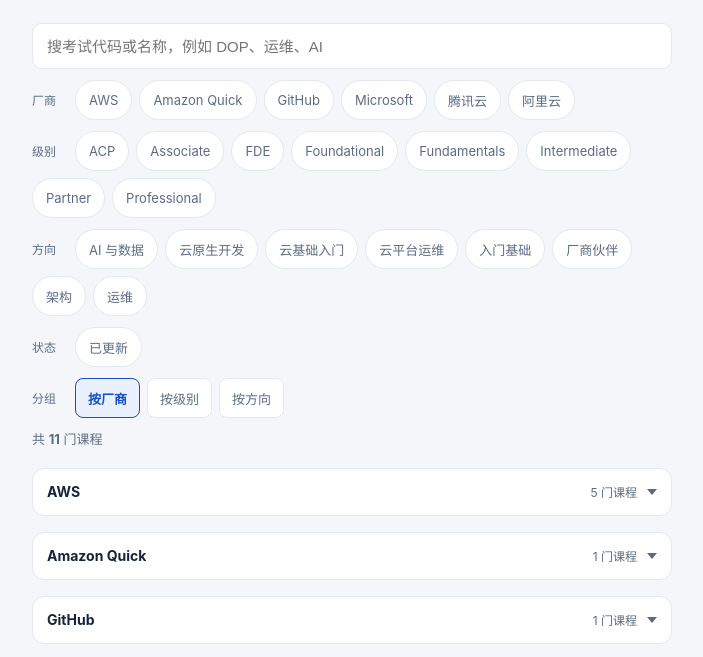
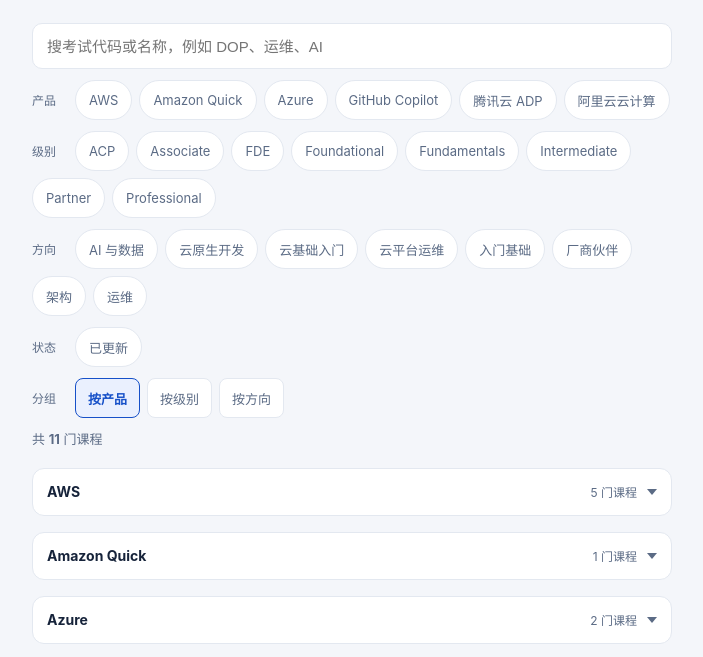
Before and after one commit to xukaining1010-netizen/aws-cert-training, a plain HTML site: page index.html in a window 1280 px wide. Shown: the part 120-777 px from the top of the page, without its empty margins (288-991 px from the left). Drawn offline with Linux system fonts and the light colour scheme.

Commit message:
首页厂牌名统一为产品名（GitHub Copilot/Azure/阿里云云计算/腾讯云 ADP）+ 分组文案改产品

```diff
--- a/index.html
+++ b/index.html
@@ -114,13 +114,13 @@ footer{margin-top:20px;text-align:center;font-size:12px;color:#93a0b5;line-heigh
   <div class="toolbar">
     <input id="q" class="search" type="search" autocomplete="off"
            placeholder="搜考试代码或名称，例如 DOP、运维、AI" aria-label="搜索课程">
-    <div class="chiprow"><span class="lab">厂商</span>
+    <div class="chiprow"><span class="lab">产品</span>
       <button type="button" class="chip" data-f="vendor" data-v="AWS">AWS</button>
       <button type="button" class="chip" data-f="vendor" data-v="Amazon Quick">Amazon Quick</button>
-      <button type="button" class="chip" data-f="vendor" data-v="GitHub">GitHub</button>
-      <button type="button" class="chip" data-f="vendor" data-v="Microsoft">Microsoft</button>
-      <button type="button" class="chip" data-f="vendor" data-v="腾讯云">腾讯云</button>
-      <button type="button" class="chip" data-f="vendor" data-v="阿里云">阿里云</button>
+      <button type="button" class="chip" data-f="vendor" data-v="Azure">Azure</button>
+      <button type="button" class="chip" data-f="vendor" data-v="GitHub Copilot">GitHub Copilot</button>
+      <button type="button" class="chip" data-f="vendor" data-v="腾讯云 ADP">腾讯云 ADP</button>
+      <button type="button" class="chip" data-f="vendor" data-v="阿里云云计算">阿里云云计算</button>
     </div>
     <div class="chiprow"><span class="lab">级别</span>
       <button type="button" class="chip" data-f="level" data-v="ACP">ACP</button>
@@ -146,7 +146,7 @@ footer{margin-top:20px;text-align:center;font-size:12px;color:#93a0b5;line-heigh
       <button type="button" class="chip" data-f="status" data-v="已更新">已更新</button>
     </div>
     <div class="chiprow"><span class="lab">分组</span>
-      <button type="button" class="gb on" data-g="vendor">按厂商</button>
+      <button type="button" class="gb on" data-g="vendor">按产品</button>
       <button type="button" class="gb" data-g="level">按级别</button>
       <button type="button" class="gb" data-g="track">按方向</button>
     </div>
@@ -231,9 +231,9 @@ footer{margin-top:20px;text-align:center;font-size:12px;color:#93a0b5;line-heigh
       </div>
     </div>
 
-    <div class="pgroup">阿里云 · 1 门课程</div>
+    <div class="pgroup">阿里云云计算 · 1 门课程</div>
 
-    <div class="card" data-search="ali-acp-cloud 阿里云云计算高级工程师认证 阿里云 acp 架构 备考阿里云解决方案架构师的同事 acp 阿里云 acp 阿里云 架构师 云计算" data-vendor="阿里云" data-level="ACP" data-track="架构" data-status="">
+    <div class="card" data-search="ali-acp-cloud 阿里云云计算高级工程师认证 阿里云云计算 acp 架构 备考阿里云解决方案架构师的同事 acp 阿里云 acp 阿里云 架构师 云计算" data-vendor="阿里云云计算" data-level="ACP" data-track="架构" data-status="">
       <div class="card-head"><span class="tag">ALI-ACP-CLOUD</span><span class="badge">ACP</span></div>
       <div class="name">阿里云云计算高级工程师认证</div>
       <div class="meta">ACP 级 · 4 域 21 节 · 2.7 万字讲义 · 1198 题题库 + 章末练习</div>
@@ -245,9 +245,9 @@ footer{margin-top:20px;text-align:center;font-size:12px;color:#93a0b5;line-heigh
       </div>
     </div>
 
-    <div class="pgroup">腾讯云 · 1 门课程</div>
+    <div class="pgroup">腾讯云 ADP · 1 门课程</div>
 
-    <div class="card" data-search="tc-fde 腾讯云 adp 前沿部署工程师认证 腾讯云 fde 厂商伙伴 腾讯云 fde 伙伴线交付与售前 tc-fde 腾讯云 fde 腾讯云 伙伴 交付" data-vendor="腾讯云" data-level="FDE" data-track="厂商伙伴" data-status="">
+    <div class="card" data-search="tc-fde 腾讯云 adp 前沿部署工程师认证 腾讯云 adp fde 厂商伙伴 腾讯云 fde 伙伴线交付与售前 tc-fde 腾讯云 fde 腾讯云 伙伴 交付" data-vendor="腾讯云 ADP" data-level="FDE" data-track="厂商伙伴" data-status="">
       <div class="card-head"><span class="tag">TC-FDE</span><span class="badge">FDE</span></div>
       <div class="name">腾讯云 ADP 前沿部署工程师认证</div>
       <div class="meta">FDE 级 · 6 域 23 节 · 7.0 万字讲义 · 300 题题库 + 章末练习</div>
@@ -259,9 +259,9 @@ footer{margin-top:20px;text-align:center;font-size:12px;color:#93a0b5;line-heigh
       </div>
     </div>
 
-    <div class="pgroup">GitHub · 1 门课程</div>
+    <div class="pgroup">GitHub Copilot · 1 门课程</div>
 
-    <div class="card" data-search="gh-300 github copilot 认证 github intermediate 云原生开发 日常用 github copilot 写代码的工程师 gh-300 copilot github copilot 开发效率" data-vendor="GitHub" data-level="Intermediate" data-track="云原生开发" data-status="">
+    <div class="card" data-search="gh-300 github copilot 认证 github copilot intermediate 云原生开发 日常用 github copilot 写代码的工程师 gh-300 copilot github copilot 开发效率" data-vendor="GitHub Copilot" data-level="Intermediate" data-track="云原生开发" data-status="">
       <div class="card-head"><span class="tag">GH-300</span><span class="badge">Intermediate</span></div>
       <div class="name">GitHub Copilot 认证</div>
       <div class="meta">6 域 12 节 · 0.1 万字讲义 · 88 题题库 + 章末练习</div>
@@ -273,9 +273,9 @@ footer{margin-top:20px;text-align:center;font-size:12px;color:#93a0b5;line-heigh
       </div>
     </div>
 
-    <div class="pgroup">Microsoft · 2 门课程</div>
+    <div class="pgroup">Azure · 2 门课程</div>
 
-    <div class="card" data-search="az-104 azure 管理员助理级认证 microsoft associate 云平台运维 负责 azure 资源实施、管理与监视的同事 az-104 azure administrator azure 管理员 azure 微软认证 管理员" data-vendor="Microsoft" data-level="Associate" data-track="云平台运维" data-status="">
+    <div class="card" data-search="az-104 azure 管理员助理级认证 azure associate 云平台运维 负责 azure 资源实施、管理与监视的同事 az-104 azure administrator azure 管理员 azure 微软认证 microsoft 管理员" data-vendor="Azure" data-level="Associate" data-track="云平台运维" data-status="">
       <div class="card-head"><span class="tag">AZ-104</span><span class="badge">Associate</span></div>
       <div class="name">Azure 管理员助理级认证</div>
       <div class="meta">5 域 15 节 · 3.8 万字讲义 · 101 题题库 + 章末练习</div>
@@ -287,7 +287,7 @@ footer{margin-top:20px;text-align:center;font-size:12px;color:#93a0b5;line-heigh
       </div>
     </div>
 
-    <div class="card" data-search="az-900 azure 基础级认证 microsoft fundamentals 云基础入门 零云基础、准备入行 azure 的同事与新入职同事 az-900 azure fundamentals azure 基础 azure 微软认证 基础 fundamentals" data-vendor="Microsoft" data-level="Fundamentals" data-track="云基础入门" data-status="">
+    <div class="card" data-search="az-900 azure 基础级认证 azure fundamentals 云基础入门 零云基础、准备入行 azure 的同事与新入职同事 az-900 azure fundamentals azure 基础 azure 微软认证 microsoft 基础 fundamentals" data-vendor="Azure" data-level="Fundamentals" data-track="云基础入门" data-status="">
       <div class="card-head"><span class="tag">AZ-900</span><span class="badge">Fundamentals</span></div>
       <div class="name">Azure 基础级认证</div>
       <div class="meta">3 域 11 节 · 3.7 万字讲义 · 100 题题库 + 章末练习</div>
```
